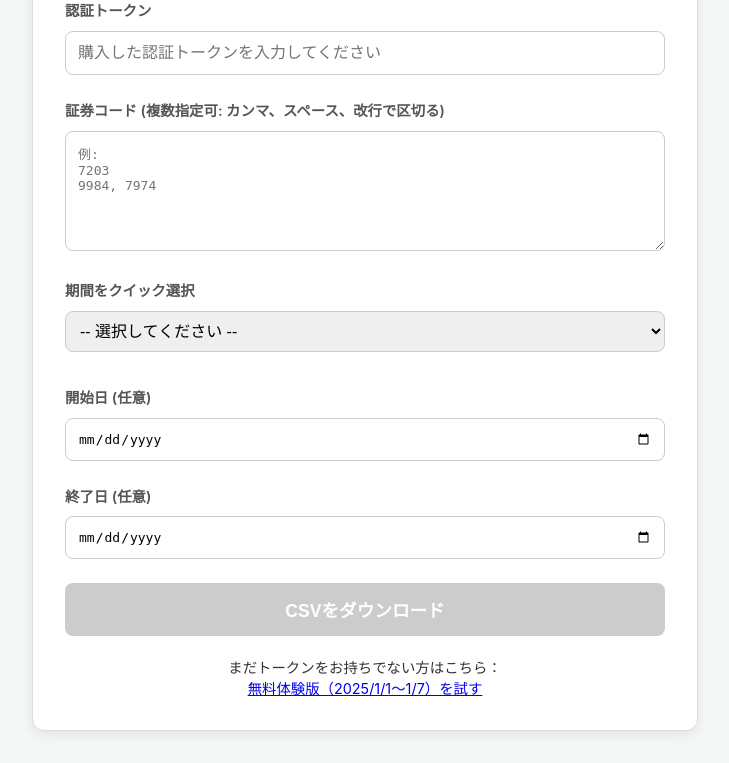
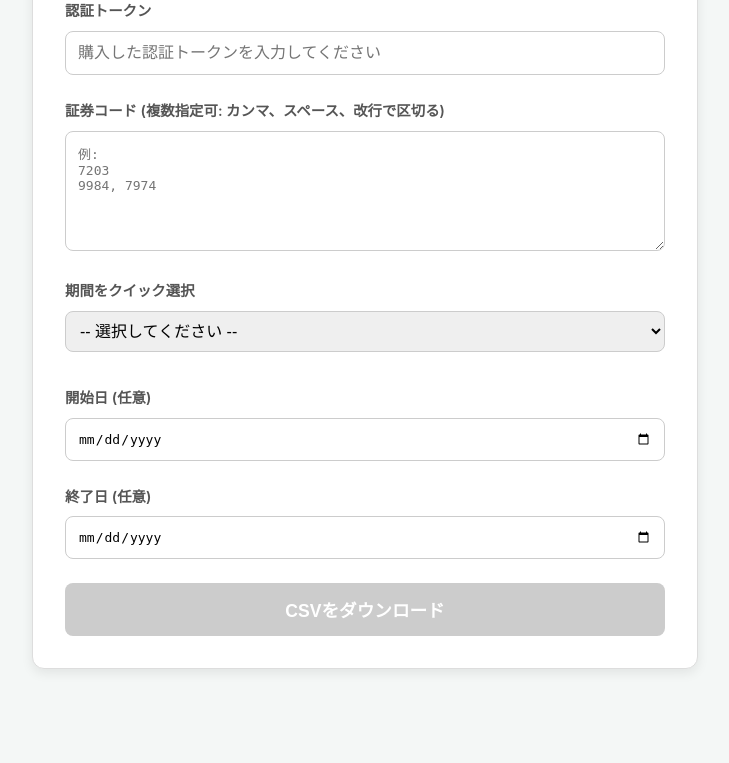
Before and after one commit to sugi-atsu/stockdata, a Flask app: page / in a window 1280 px wide. Shown: the part 223-986 px from the top of the page, without its empty margins (275-1004 px from the left). After the commit the page ends 894 px from the top, so only its background shows below. Run offline with Flask 3, Linux system fonts and the light colour scheme.

Commit message:
Remove trial link from purchaser portal

```diff
--- a/src/templates/index.html
+++ b/src/templates/index.html
@@ -210,11 +210,6 @@
             </div>
             <button type="submit" id="download-btn" disabled>CSVをダウンロード</button>
         </form>
-        <!-- ページ分離後の追加：体験版へのリンク -->
-        <div style="text-align: center; margin-top: 20px; font-size: 0.9em;">
-            まだトークンをお持ちでない方はこちら：<br>
-            <a href="/trial">無料体験版（2025/1/1〜1/7）を試す</a>
-        </div>
     </div>
 
     <script>
```
